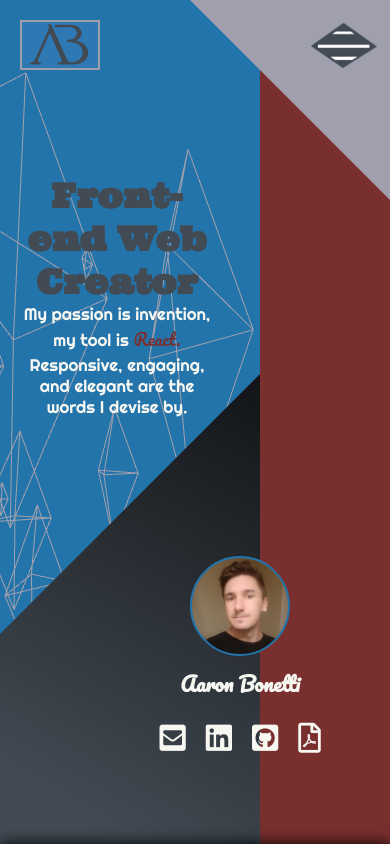
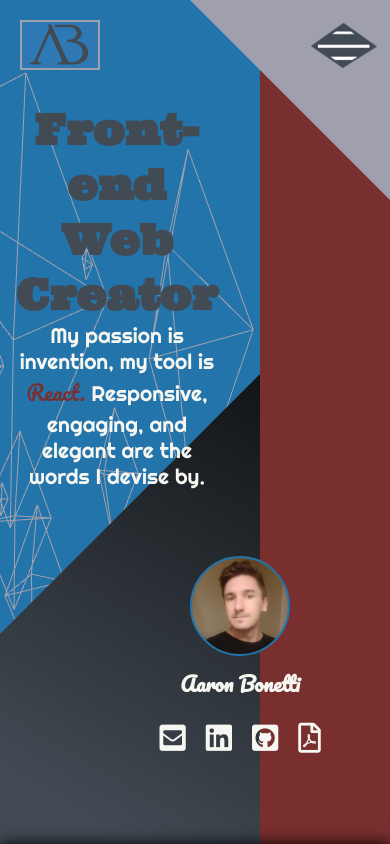
Before and after one commit to AaronMikeBonetti/Portfolio, a React (Create React App) app: page / in a window 390 px wide. Shown: the top 844 px of the page. Built offline with nearby package versions, Linux system fonts and the light colour scheme.

Commit message:
fixed some responsiveness issues

```diff
--- a/src/components/Footer/Footer.js
+++ b/src/components/Footer/Footer.js
@@ -8,7 +8,7 @@ export default function Footer() {
                 <li><a href="https://www.linkedin.com/in/aaron-mike-bonetti/"><i className="fab fa-linkedin"></i></a></li>
                 <li><a href="https://github.com/AaronMikeBonetti"><i className="fab fa-github-square"></i></a></li>
                 <li><a href="mailto:aaronmikebonetti@gmail.com"><i className="fas fa-envelope-square"></i></a></li>
-                <li><a href="./AaronMikeBonettiResume" download><i class="far fa-file-pdf"></i></a></li>
+                <li><a href="./AaronMikeBonettiResume" download><i className="far fa-file-pdf"></i></a></li>
             </ul>
             <h3>Aaron Bonetti 2019</h3>
 
--- a/src/components/Title Section/Title.js
+++ b/src/components/Title Section/Title.js
@@ -85,7 +85,7 @@ export default class Title extends Component {
         <a href="mailto:aaronmikebonetti@gmail.com"><i className="fas fa-envelope-square"></i></a>
         <a href="https://www.linkedin.com/in/aaron-mike-bonetti/"><i className="fab fa-linkedin"></i></a>
         <a href="https://github.com/AaronMikeBonetti"><i className="fab fa-github-square"></i></a>
-        <a href="./AaronMikeBonettiResume" download><i class="far fa-file-pdf"></i></a>
+        <a href="./AaronMikeBonettiResume" download><i className="far fa-file-pdf"></i></a>
         </div>
         </div>
         <div className={`title__nav ${this.state.navDisplayed?"closed":"opened"}`}>
--- a/src/components/Title Section/title-queries.scss
+++ b/src/components/Title Section/title-queries.scss
@@ -156,9 +156,9 @@
     .title{
         grid-template-rows:  1fr 30vh;
         .title__jumbotron{
-            font-size: 2vh;
+            font-size: 2.5vh;
             p{
-                font-size: 2vh;
+                font-size: 2.5vh;
             }
         }
     }
--- a/src/components/Title Section/title.scss
+++ b/src/components/Title Section/title.scss
@@ -69,7 +69,8 @@
 
 
     .title__jumbotron{
-
+        position: relative;
+        z-index: 3;
         grid-column: 1;
         grid-row: 1;
         text-align: center;
```
